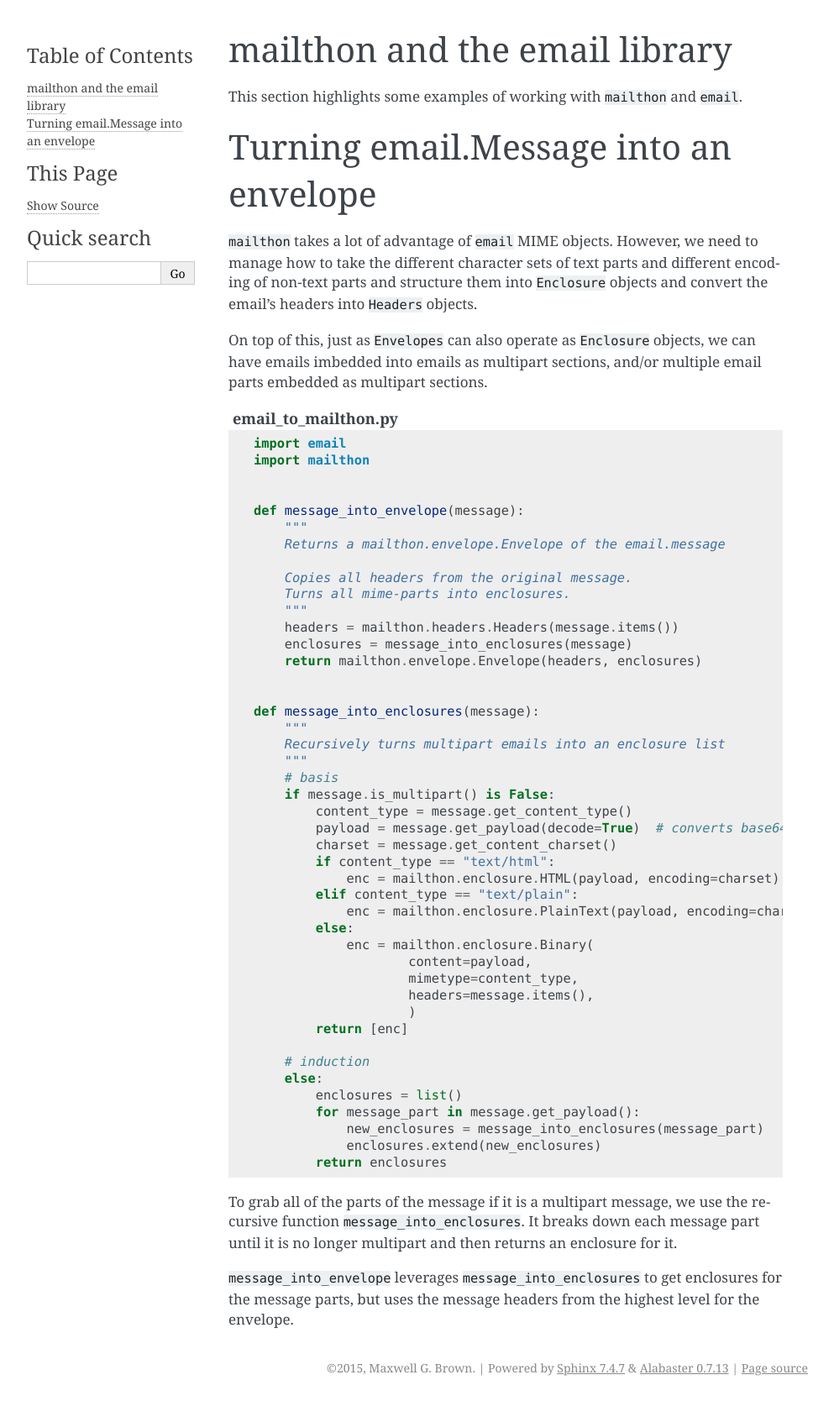
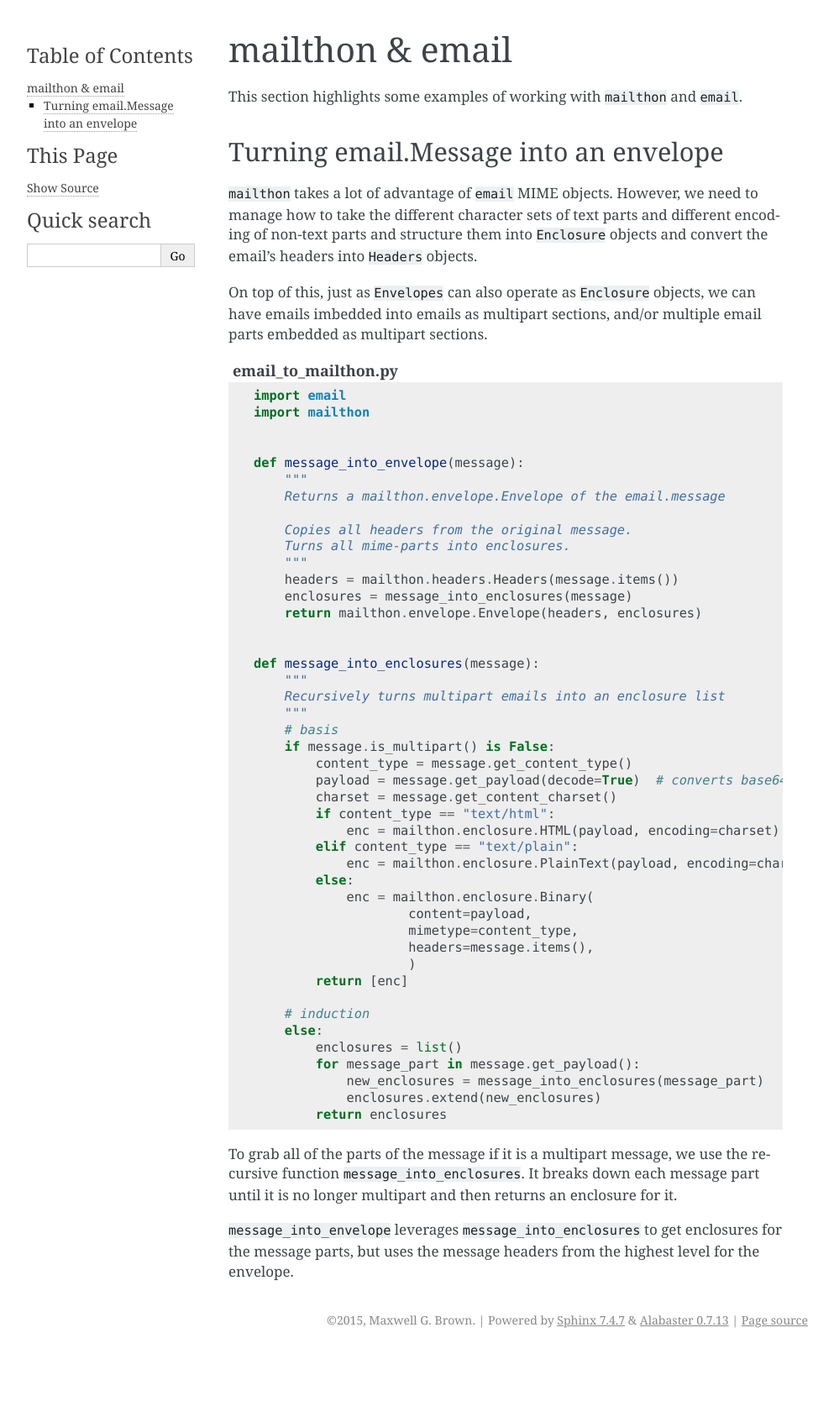
Before and after one commit to MaxwellGBrown/notebook, a Sphinx documentation site: the page built from docs/source/python_libraries/mailthon/email_library/email_library.rst, in a window 1280 px wide. Shown: the whole page at 84% size, without its empty margins (148-1141 px from the left). Built offline with Sphinx 7.4.7, drawn with Linux system fonts in a browser that asks for light colours; after the commit the page ends 1611 px from its top, so only the background shows below that.

Commit message:
Fixed mailthon headers & TOC

```diff
--- a/docs/source/python_libraries/mailthon/email_library/email_library.rst
+++ b/docs/source/python_libraries/mailthon/email_library/email_library.rst
@@ -1,12 +1,11 @@
-==============================
-mailthon and the email library
-==============================
+================
+mailthon & email
+================
 
 This section highlights some examples of working with ``mailthon`` and ``email``.
 
-======================================
 Turning email.Message into an envelope
-======================================
+--------------------------------------
 
 ``mailthon`` takes a lot of advantage of ``email`` MIME objects. However, we need to manage how to take the different character sets of text parts and different encoding of non-text parts and structure them into ``Enclosure`` objects and convert the email's headers into ``Headers`` objects.
 
--- a/docs/source/python_libraries/mailthon/mailthon.rst
+++ b/docs/source/python_libraries/mailthon/mailthon.rst
@@ -12,7 +12,7 @@ Examples
     :maxdepth: 1
     :glob:
 
-    examples/*
+    ./*/*
 
 
 ----------
```
